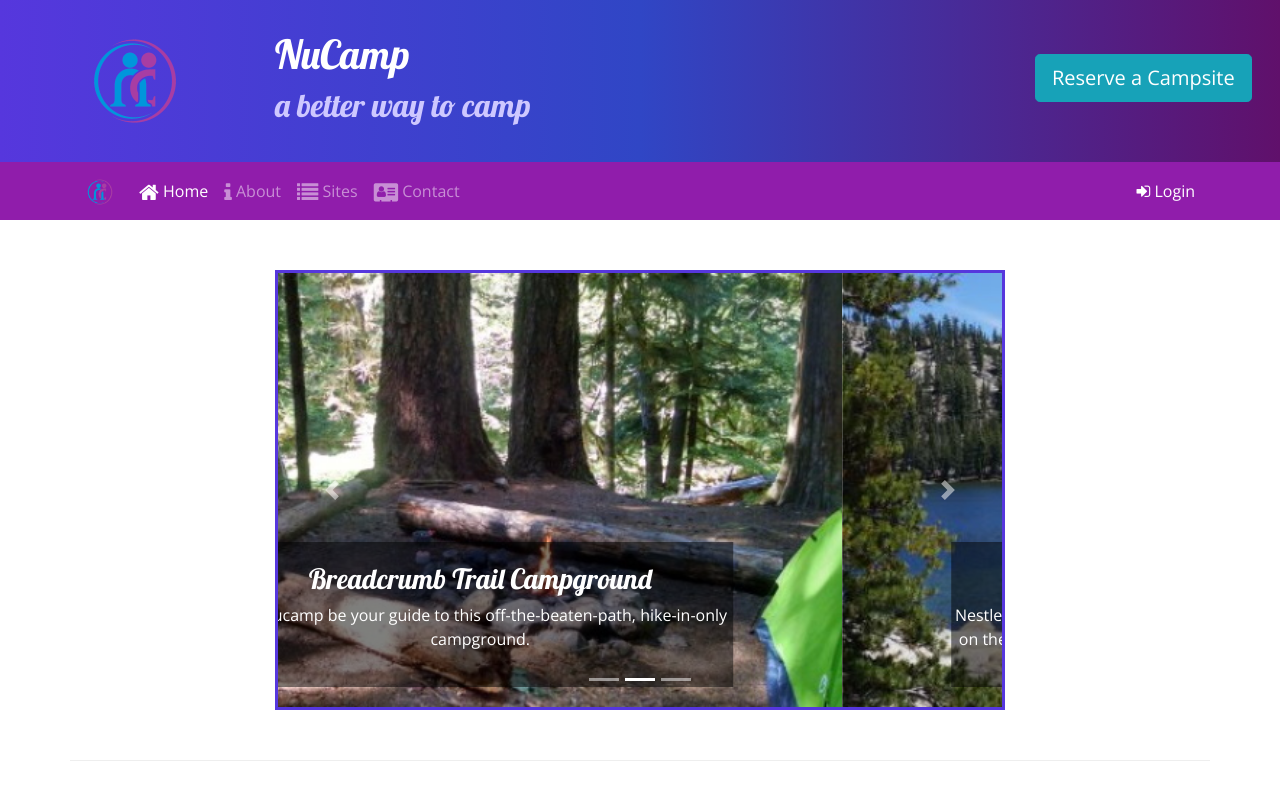
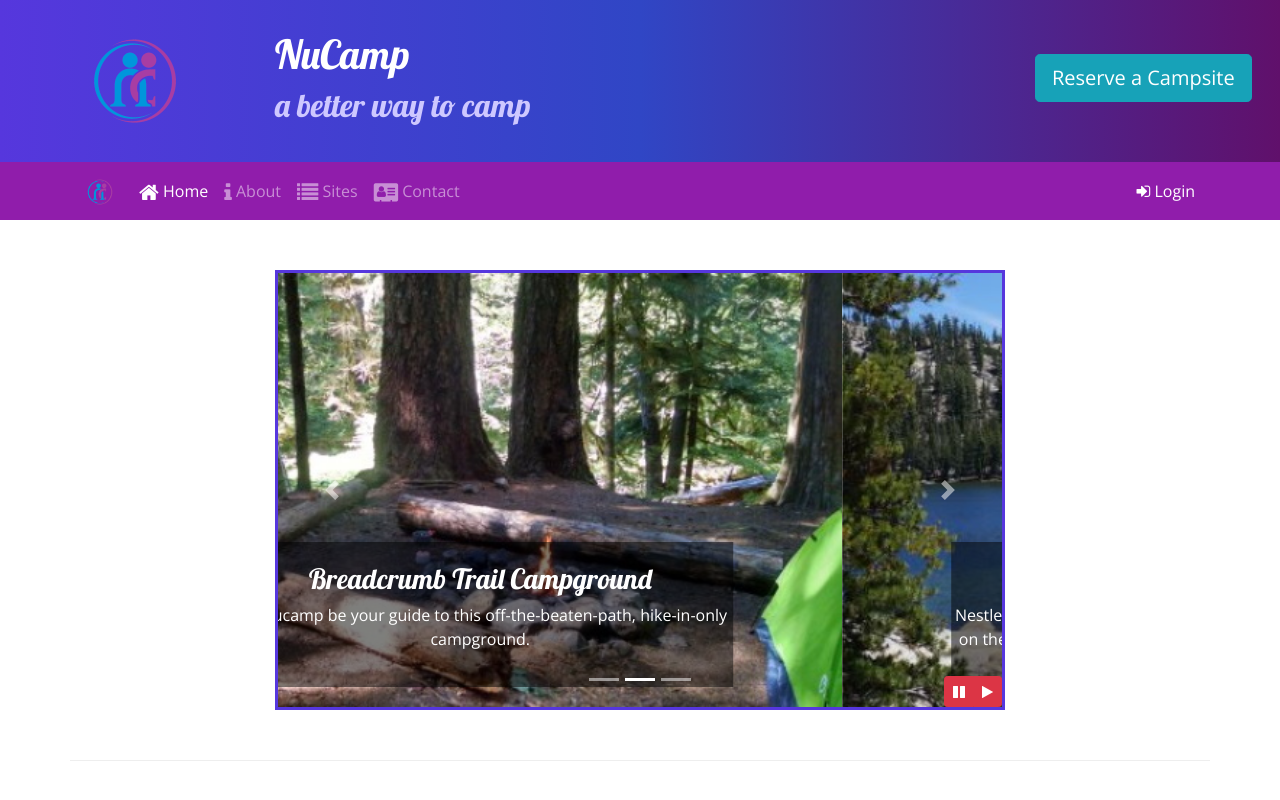
Before and after one commit to FabriceTchekou/nucamp-site, a website: page index.html in a window 1280 px wide. Shown: the top 800 px of the page. Drawn offline with nearby package versions, Linux system fonts and the light colour scheme.

Commit message:
Jquery Part 1

```diff
--- a/css/styles.css
+++ b/css/styles.css
@@ -2,7 +2,9 @@ body {
     font-family: "Open Sans", sans-serif;
 }
 
-h1, h2, h3 {
+h1,
+h2,
+h3 {
     font-family: "Lobster", cursive;
 }
 
@@ -39,6 +41,13 @@ header h2 {
 .carousel-caption {
     background-color: rgba(0, 0, 0, 0.5);
 }
+
 .carousel {
     border: solid #5637DD;
 }
+
+#carouselButton {
+    position: absolute;
+    right: 0;
+    bottom: 0;
+}
--- a/index.html
+++ b/index.html
@@ -31,7 +31,8 @@
                     <h2>a better way to camp</h2>
                 </div>
                 <div class="col-md-4 col-xl-2 mt-4">
-                    <button type="button" class="btn btn-lg btn-info" data-toggle="modal" data-target="#reserveModal">Reserve a Campsite</button>
+                    <button type="button" class="btn btn-lg btn-info" data-toggle="modal"
+                        data-target="#reserveModal">Reserve a Campsite</button>
                     <div id="reserveModal" class="modal fade" role="dialog" data-target="#reserveModal">
                         <div class="modal-dialog modal-lg" role="document">
                             <div class="modal-content">
@@ -68,20 +69,24 @@
                                                 <label for="date" class="col-md-6 col-form-label">Campsite Type</label>
                                                 <div class="col">
                                                     <div class="btn-group btn-group-toggle" data-toggle="buttons">
-                                                      <label class="btn btn-success active">
-                                                        <input type="radio" name="options" id="tent" autocomplete="off" checked value="tent"> Tent
-                                                      </label>
-                                                      <label class="btn btn-primary">
-                                                        <input type="radio" name="options" id="rv" autocomplete="off" value="rv"> RV
-                                                      </label>
+                                                        <label class="btn btn-success active">
+                                                            <input type="radio" name="options" id="tent"
+                                                                autocomplete="off" checked value="tent"> Tent
+                                                        </label>
+                                                        <label class="btn btn-primary">
+                                                            <input type="radio" name="options" id="rv"
+                                                                autocomplete="off" value="rv"> RV
+                                                        </label>
                                                     </div>
                                                 </div>
                                             </div>
 
                                             <div class="form-group row">
                                                 <div class="col">
-                                                    <button type="button" class="btn btn-secondary" data-dismiss="modal">Close</button>
-                                                        <button type="button" class="btn btn-primary" onclick="reserveForm()">Search</button>
+                                                    <button type="button" class="btn btn-secondary"
+                                                        data-dismiss="modal">Close</button>
+                                                    <button type="button" class="btn btn-primary"
+                                                        onclick="reserveForm()">Search</button>
 
                                                 </div>
                                             </div>
@@ -208,6 +213,15 @@
                         <span class="carousel-control-next-icon"></span>
                         <span class="sr-only">Next</span>
                     </a>
+                    <div class="btn-group" id="carouselButton">
+                        <button class="btn btn-danger btn-sm" id="carouselPause">
+                            <i class="fa fa-pause"></i>
+                        </button>
+                        <button class="btn btn-danger btn-sm" id="carouselPlay">
+                            <i class="fa fa-play"></i>
+                        </button>
+
+                    </div>
                 </div>
             </div>
         </div>
@@ -317,7 +331,17 @@
     <script src="node_modules/popper.js/dist/umd/popper.min.js"></script>
     <script src="node_modules/bootstrap/dist/js/bootstrap.min.js"></script>
 
-
+    <script>
+        $(function() {
+            $(".carousel").carousel( { interval: 2000 } );
+            $("#carouselPause").click(function(){
+                $(".carousel").carousel("pause");
+            });
+            $("#carouselPlay").click(function(){
+                $(".carousel").carousel("cycle");
+            });
+        });
+    </script>
 
 </body>
 
```
